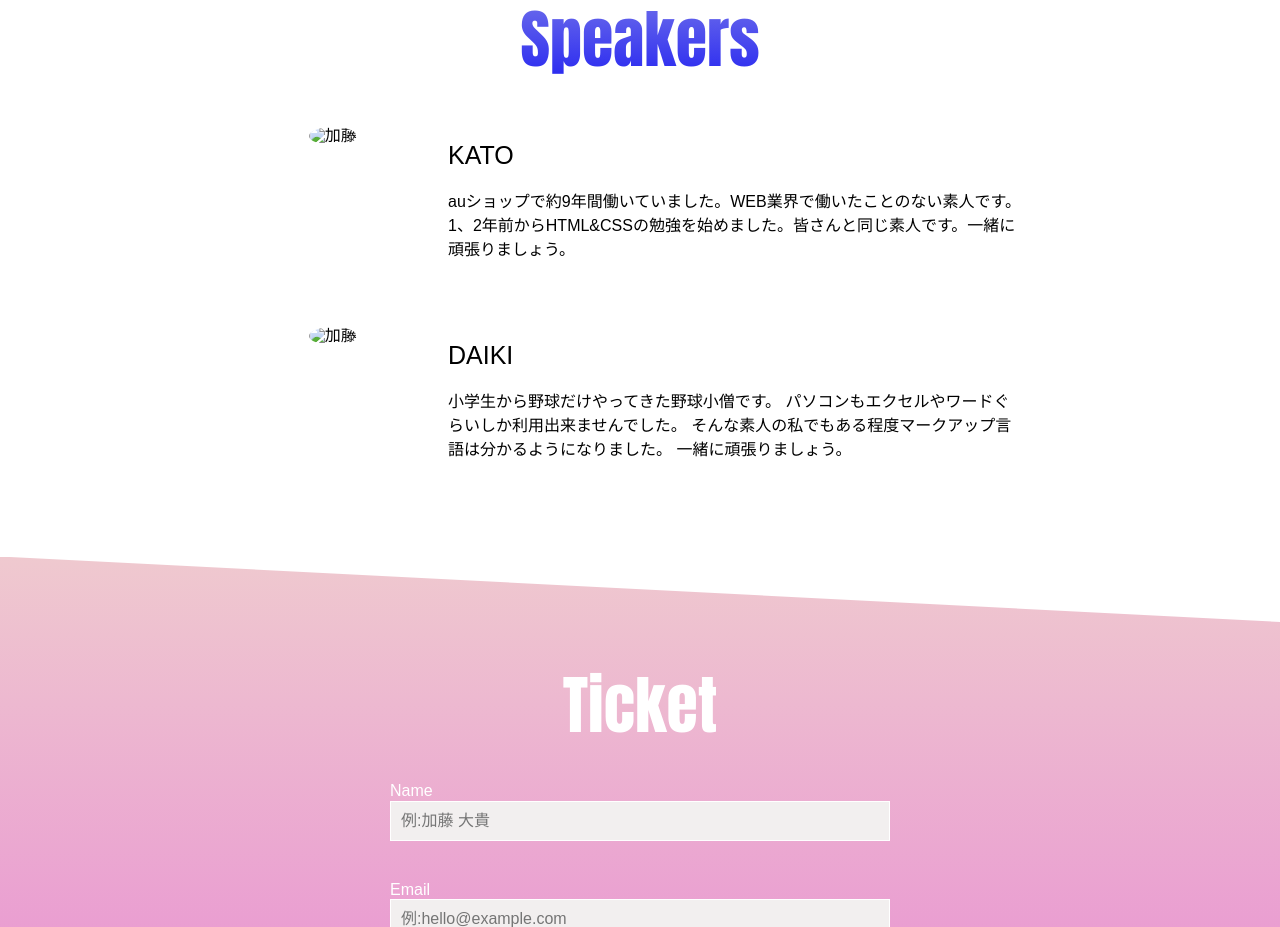
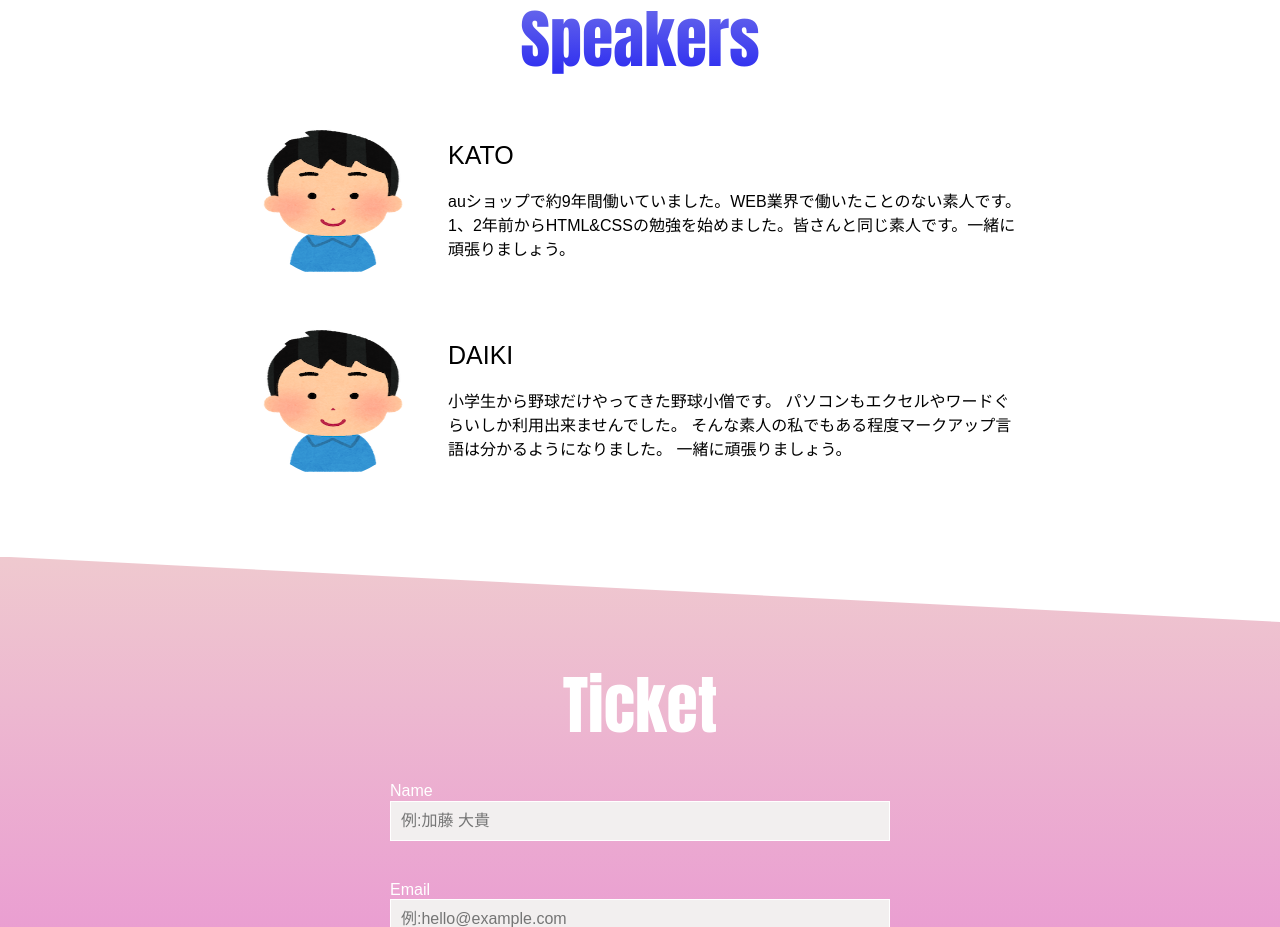
Before and after one commit to Kato-Dai26/kato-8-pro.github.io, a plain HTML site: page index.html in a window 1280 px wide. Shown: the part 2414-3341 px from the top of the page. Drawn offline with nearby package versions, Linux system fonts and the light colour scheme; some packages are replaced by stand-ins of ours; files whose address does not match are found by name.

Commit message:
Update index.html

```diff
--- a/index.html
+++ b/index.html
@@ -74,7 +74,7 @@
             <h2 class="sub_title">Speakers</h2>
             <div class="speakers_flex">
                 <div class="speakers-pic">
-                    <img src="images/character_boy_normal.png" alt="加藤">
+                    <img src="https://raw.githubusercontent.com/Kato-Dai26/kato-8-pro.github.io/4da28bfc42c2c4b550e4b425b7a81fb33b78549d/character_boy_normal.png" alt="加藤">
                 </div>
                 <div class="speakers-txt">
                     <p class="name">KATO</p>
@@ -86,7 +86,7 @@
             </div>
             <div class="speakers_flex">
                 <div class="speakers-pic">
-                    <img src="images/character_boy_normal.png" alt="加藤">
+                    <img src="https://raw.githubusercontent.com/Kato-Dai26/kato-8-pro.github.io/4da28bfc42c2c4b550e4b425b7a81fb33b78549d/character_boy_normal.png" alt="加藤">
                 </div>
                 <div class="speakers-txt">
                     <p class="name">DAIKI</p>
```
